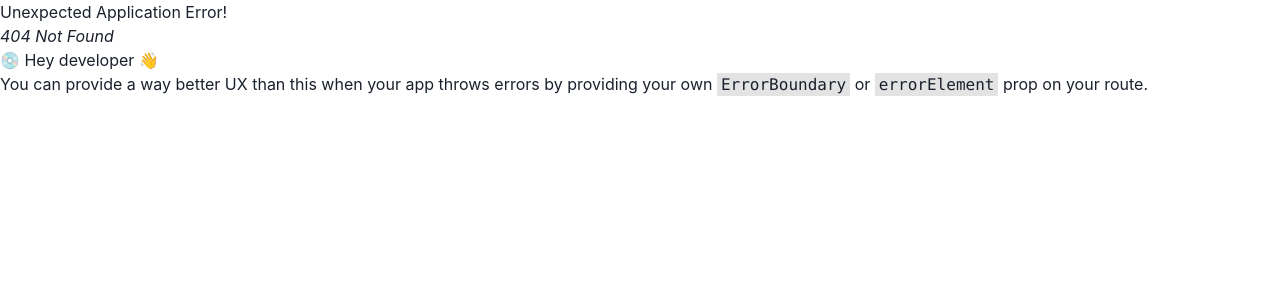
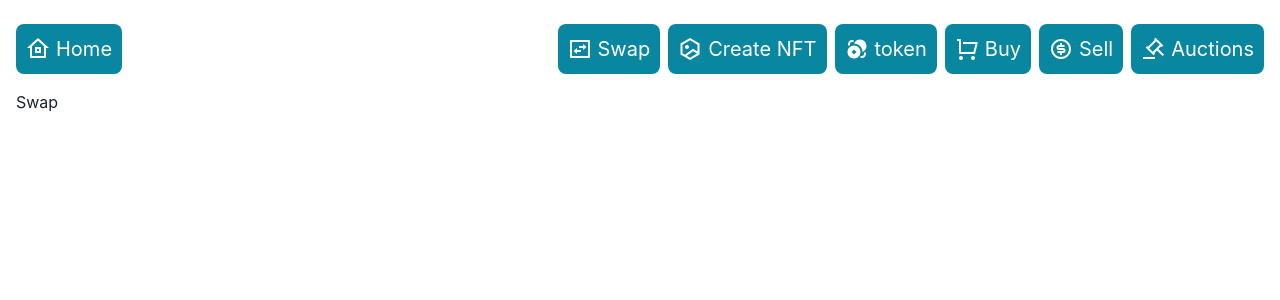
Before and after one commit to codeparameter/Market, a React (Vite) app: page /swap in a window 1280 px wide. Before the commit this address had no page. Shown: the top 300 px of the page. Built offline with nearby package versions, Linux system fonts and the light colour scheme.

Commit message:
change routing and add swap page

```diff
--- a/src/App.jsx
+++ b/src/App.jsx
@@ -7,21 +7,27 @@ import {
 import Root from "./components/layouts/Root";
 import Buy from "./components/pages/Buy";
 import Landing from "./components/pages/Landing";
-import NFTs from "./components/layouts/NFTs";
+import NFT from "./components/layouts/NFT";
 import Sell from "./components/pages/Sell";
 import Token from "./components/layouts/Token";
 import CreateNftForm from "./components/CreateNftForm";
+import NFTDetails from "./components/pages/NFTDetails";
+import Auctions from "./components/layouts/Auctions";
+import Swap from "./components/pages/Swap";
 
 const router = createBrowserRouter(
 	createRoutesFromElements(
 		<Route path="/" element={<Root />}>
 			<Route index element={<Landing />} />
+      <Route path="swap" element={<Swap />} />
 			<Route path="token" element={<Token />} />
-			<Route path="nft" element={<NFTs />}>
-        <Route path="create" element={<CreateNftForm />} />
-      </Route>
+			<Route path="nft" element={<NFT />}>
+				<Route path="create" element={<CreateNftForm />} />
+				<Route path=":id" element={<NFTDetails />} />
+			</Route>
 			<Route path="buy" element={<Buy />} />
 			<Route path="sell" element={<Sell />} />
+			<Route path="auctions" element={<Auctions />} />
 		</Route>
 	)
 );
--- a/src/components/common/Navbar.jsx
+++ b/src/components/common/Navbar.jsx
@@ -5,7 +5,10 @@ import {
 	RiNftLine,
 	RiMoneyDollarCircleLine,
 	RiShoppingCartLine,
-	RiHome8Line, RiTokenSwapFill
+	RiHome8Line,
+	RiTokenSwapFill,
+	RiAuctionLine,
+  RiSwapBoxLine
 } from "react-icons/ri";
 
 const navbarStyle = {
@@ -35,11 +38,15 @@ const Navbar = () => {
 				<Text sx={navlinkTextStyle}>Home</Text>
 			</chakra.a>
 			<HStack>
+        <chakra.a as={NavLink} to="/swap" sx={navlinkStyle}>
+					<Icon as={RiSwapBoxLine} sx={iconStyle} />
+					<Text sx={navlinkTextStyle}>Swap</Text>
+				</chakra.a>
 				<chakra.a as={NavLink} to="/nft/create" sx={navlinkStyle}>
 					<Icon as={RiNftLine} sx={iconStyle} />
 					<Text sx={navlinkTextStyle}>Create NFT</Text>
 				</chakra.a>
-        <chakra.a as={NavLink} to="/token" sx={navlinkStyle}>
+				<chakra.a as={NavLink} to="/token" sx={navlinkStyle}>
 					<Icon as={RiTokenSwapFill} sx={iconStyle} />
 					<Text sx={navlinkTextStyle}>token</Text>
 				</chakra.a>
@@ -51,6 +58,10 @@ const Navbar = () => {
 					<Icon as={RiMoneyDollarCircleLine} sx={iconStyle} />
 					<Text sx={navlinkTextStyle}>Sell</Text>
 				</chakra.a>
+				<chakra.a as={NavLink} to="/auctions" sx={navlinkStyle}>
+					<Icon as={RiAuctionLine} sx={iconStyle} />
+					<Text sx={navlinkTextStyle}>Auctions</Text>
+				</chakra.a>
 			</HStack>
 		</Flex>
 	);
--- /dev/null
+++ b/src/components/pages/Swap.jsx
@@ -0,0 +1,7 @@
+const Swap = () => {
+  return (
+    <div>Swap</div>
+  )
+}
+
+export default Swap
```
